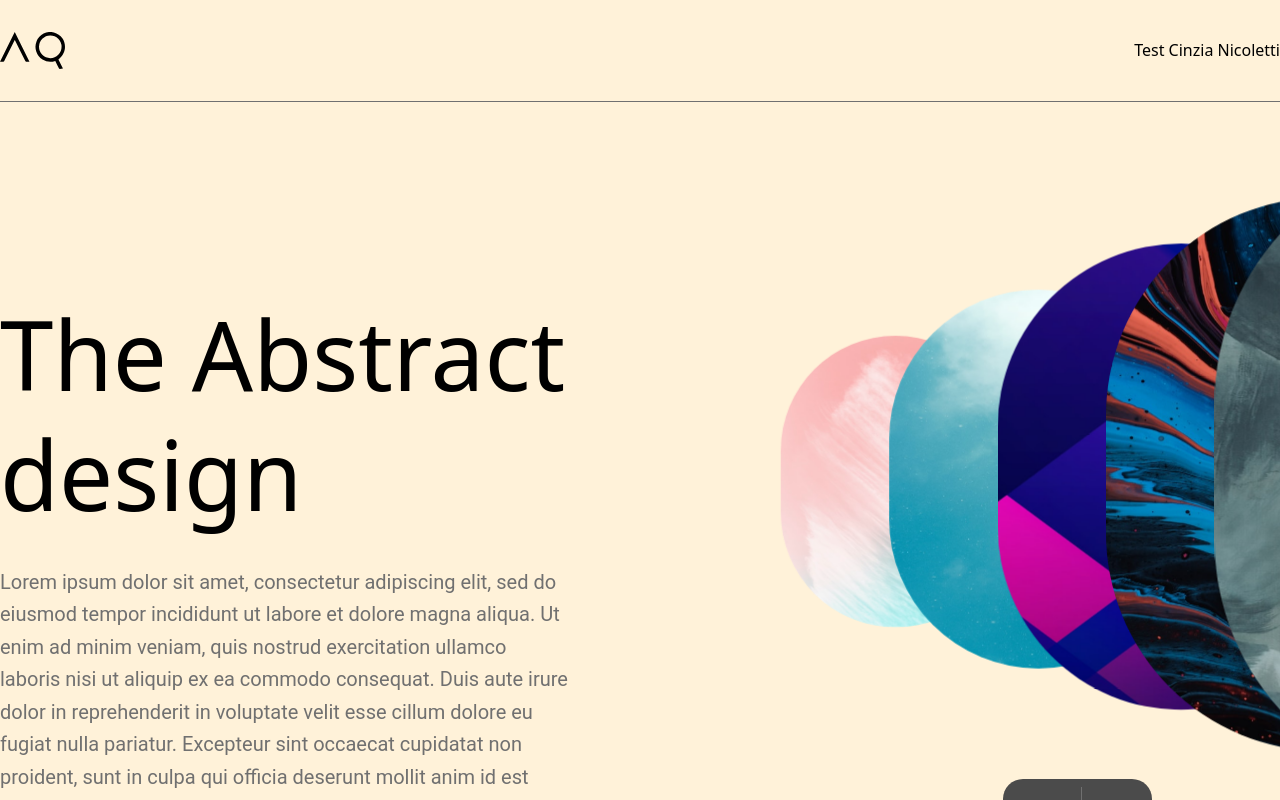
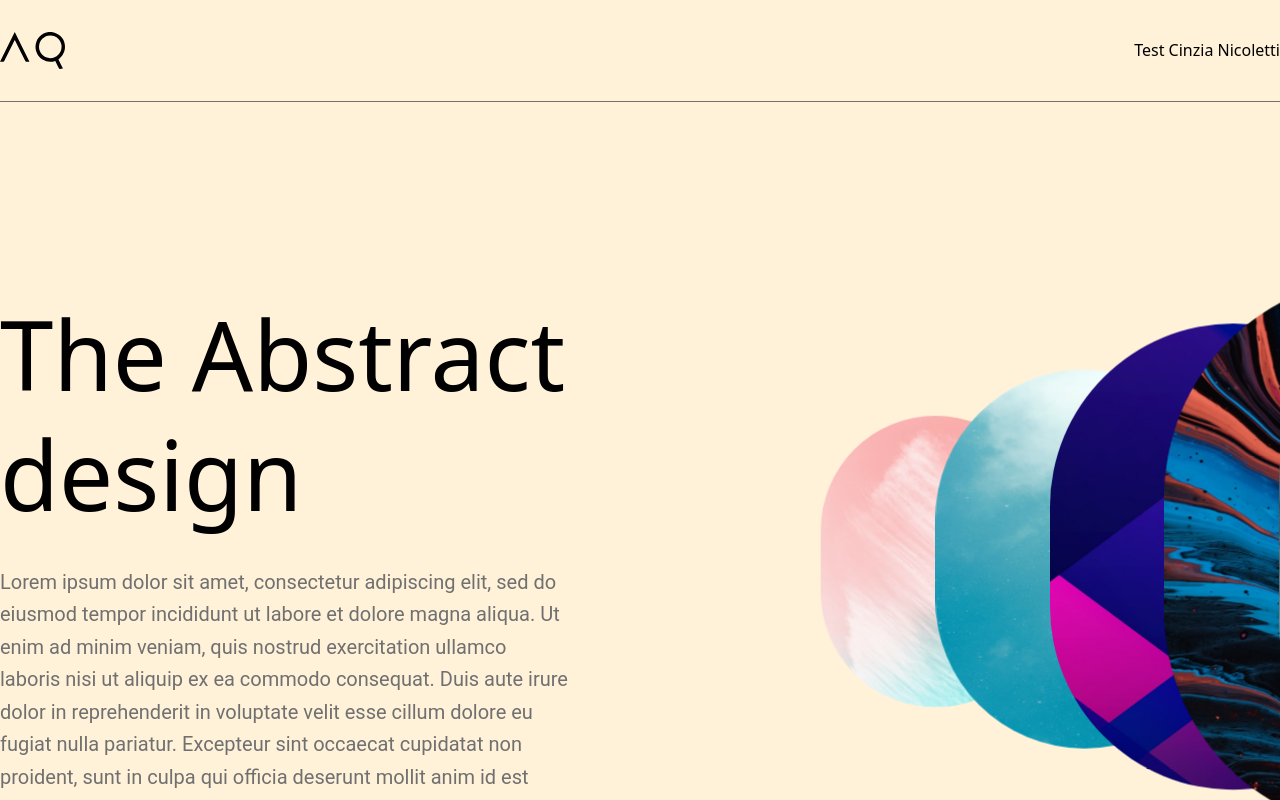
Before and after one commit to cinzianicoletti/Aquest, a Next.js app: page / in a window 1280 px wide. Built offline with nearby package versions, Linux system fonts and the light colour scheme.

Commit message:
Fixed drag in the compact view

```diff
--- a/components/body.js
+++ b/components/body.js
@@ -1,14 +1,14 @@
 // import it from "../components/it.js";
 import items from "../components/items.js";
 import {ImageBox} from "./image-box";
-import React from "react";
+import React, {useRef, useLayoutEffect, useState} from "react";
 import {motion, useDragControls} from "framer-motion";
 import {Button} from "./button";
 
 
 const transition = {
     type: "spring",
-    damping: 500,
+    damping: 300,
     stiffness: 1200,
 };
 
@@ -16,6 +16,24 @@ export default function Body() {
     const controls = useDragControls();
     const [isSliderActive, setisSliderActive] = React.useState([true]);
     const [isClickedImage, setOnclick] = React.useState([false]);
+    const constraintsRef = useRef(null);
+    const targetRef = useRef();
+    const [dimensions, setDimensions] = useState({width: 0, height: 0});
+    let screen_width = 0;
+
+    if (typeof window !== 'undefined') {
+        screen_width = window.innerWidth;
+    }
+
+    useLayoutEffect(() => {
+        if (targetRef.current) {
+            setDimensions({
+                width: targetRef.current.offsetWidth,
+                height: targetRef.current.offsetHeight
+            });
+        }
+    }, []);
+
 
     // Reset
     const changeIsSliderActive = (arg) => {
@@ -34,11 +52,18 @@ export default function Body() {
 
     return (
         <motion.div
-            className="container mx-auto h-full w-full relative flex">
+            className={"h-full w-full relative flex mt-20 " +
+                (isSliderActive ? "container mx-auto " : "")}
+            ref={constraintsRef}
+            onPointerDown={startDrag}
+        >
             {/*Text*/}
             <motion.div
-                className="flex flex-col shrink-0 w-[570px] bg-red-100 mr-24 mt-48"
-                animate={{x: isSliderActive ? 0 : -800, opacity: isSliderActive ? 1 : 0}}
+                className="flex flex-col shrink-0 w-[570px] mr-24 mt-28"
+                animate={{
+                    opacity: isSliderActive ? 1 : 0,
+                    x: isSliderActive ? 0 : -800
+                }}
                 transition={transition}>
                 <h1
                     className="text-8xl leading-tight font-playfair">
@@ -56,28 +81,21 @@ export default function Body() {
 
             {/*Slider*/}
             <motion.div
-                className={"shrink-0 h-[800px] flex self-start relative overflow-visible "
-                    + (!isSliderActive ? "cursor-move" : "")
-                    + (isClickedImage ? "w-100" : "w-3/5")}
-                animate={{x: isSliderActive ? 0 : -800, width: isSliderActive ? 1000 : items.length * 459}}
+                ref={targetRef}
+                className={"relativew-full w-[" + (dimensions.width) + "] px-10 h-full flex self-start "
+                    + (!isSliderActive ? "cursor-move " : " ")}
+                animate={{
+                    x: isSliderActive ? 0 : -800,
+                }}
                 transition={transition}
-                onPointerDown={startDrag}>
-
-                <motion.div
-                    className="absolute top-0 left-0 flex flex-row w-full h-full cursor-move"
                 drag="x"
                 dragListener={!isSliderActive}
                 dragControls={controls}
-                    dragConstraints={{
-                        top: 0,
-                        right: 200,
-                        bottom: 0,
-                        left: -(items.length - 3.7) * 500,
-                    }}>
+                dragConstraints={constraintsRef}
+            >
                 {items.map((item, index) => {
                     return (
                         <ImageBox
-                                className=""
                             key={index}
                             onClick={() => item.key}
                             parentToChild={item}
@@ -89,7 +107,6 @@ export default function Body() {
                         />
                     )
                 })}
-                </motion.div>
 
             </motion.div>
             <Button isSliderActive={changeIsSliderActive}/>
--- a/components/image-box.js
+++ b/components/image-box.js
@@ -28,12 +28,11 @@ export const ImageBox = (item) => {
     return (
         // Animation Slider - Compact
         <motion.div
-            className={'h-auto w-[459px] text-center mr-10 image-container absolute top-0 left-0 overflow-visible flex flex-col justify-start '}
+            className={'h-auto w-[459px] text-center mr-10 image-container relative top-0 left-0 overflow-visible flex flex-col justify-start '}
             animate={{
                 // zIndex: position % item.count,
-                x: isSliderActive ? position * 200 * (5 / 7) : position * 500,
+                x: isSliderActive ? - position * 350 : position * 10,
                 scale: isSliderActive ? ((3 / 2) * (position / item.count) + 1) / 2 : 1,
-                width: item.isClickedImage && !isSliderActive ? 1000 : 459
             }}
             transition={transition}
             key={item.parentToChild.ig}>
```
Lines whose indentation alone changed are shown as unchanged.
